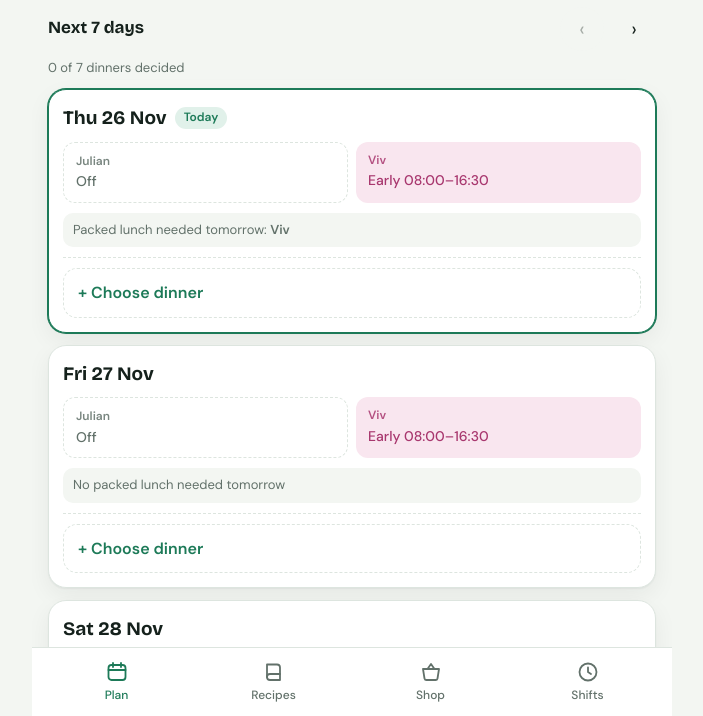
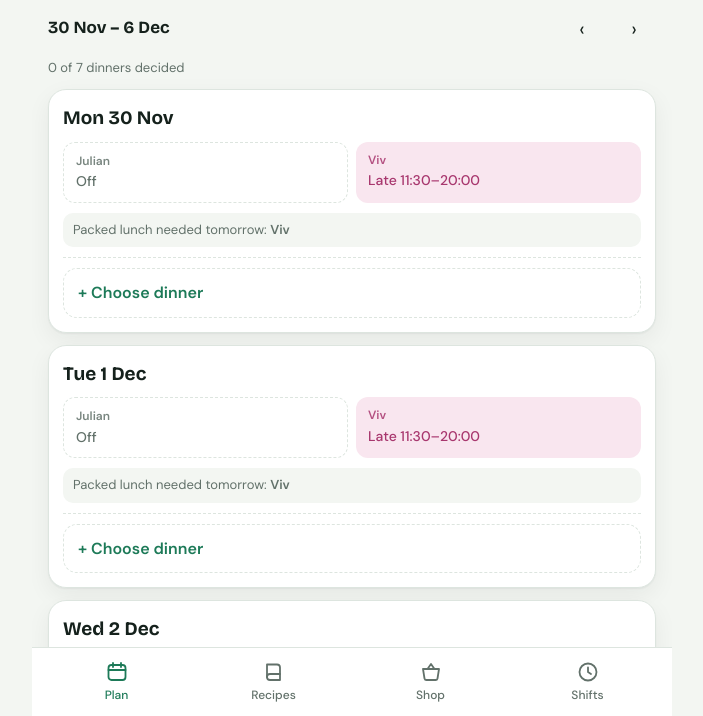
Before and after one commit to julianclassen02/kitchen-table, a plain HTML site: page index.html in a window 1280 px wide. Shown: the part 84-800 px from the top of the page, without its empty margins (288-991 px from the left). Drawn offline with nearby package versions, Linux system fonts and the light colour scheme.

Commit message:
Plan page by Monday-Sunday week, opening on Mon 30 Nov
Co-Authored-By: Claude Sonnet 5.5 <noreply@anthropic.com>
Claude-Session: https://claude.ai/code/session_01TgwaJuhUggxjErPKsQTEBL

```diff
--- a/index.html
+++ b/index.html
@@ -804,7 +804,9 @@ function vLabel(inf){
 }
 function namesOf(a){return a.map(function(x){return PN[x];}).join(' & ');}
 function recipeName(id){const r=S.recipes[id];return r?r.name:'Deleted recipe';}
-function planDates(){const t=todayISO(),a=[];for(let i=0;i<7;i++)a.push(addDays(t,S.planOff*7+i));return a;}
+function planBase(){const t=todayISO();return dowOf(t)===1?t:addDays(mondayISO(t),7);}
+function planMin(){return dowOf(todayISO())===1?0:-1;}
+function planDates(){const t=todayISO(),b=addDays(planBase(),S.planOff*7),a=[];for(let i=0;i<7;i++){const d=addDays(b,i);if(d>=t)a.push(d);}return a;}
 function horizonDates(){
   const t=todayISO(),h=S.shop.horizon;
   if(h==='all'){return Object.keys(S.plan).filter(function(d){return d>=t;}).sort();}
@@ -829,14 +831,14 @@ function saveShop(patch){
 function viewPlan(){
   const dates=planDates();
   const planned=dates.filter(function(d){const p=S.plan[d];return p&&p.kind;}).length;
-  const label=S.planOff===0?'Next 7 days':fmtShort(dates[0])+' – '+fmtShort(dates[6]);
+  const wk=addDays(planBase(),S.planOff*7),label=fmtShort(wk)+' – '+fmtShort(addDays(wk,6));
   let h='<div class="stack">';
   h+='<div class="range"><b>'+esc(label)+'</b><span class="row-actions">'
-    +'<button class="icon-btn" data-act="plan-nav" data-d="-1" aria-label="Earlier week"'+(S.planOff<=0?' disabled style="opacity:.35"':'')+'>‹</button>'
+    +'<button class="icon-btn" data-act="plan-nav" data-d="-1" aria-label="Earlier week"'+(S.planOff<=planMin()?' disabled style="opacity:.35"':'')+'>‹</button>'
     +'<button class="icon-btn" data-act="plan-nav" data-d="1" aria-label="Later week">›</button></span></div>';
-  h+='<div class="small muted" style="margin-top:-6px">'+planned+' of 7 dinners decided</div>';
+  h+='<div class="small muted" style="margin-top:-6px">'+planned+' of '+dates.length+' dinners decided</div>';
   const tk=[];
-  [dates[0],dates[6]].forEach(function(x){const sg=takeawaySuggestion(S,x,todayISO());if(sg&&dates.indexOf(sg)>=0&&tk.indexOf(sg)<0)tk.push(sg);});
+  [dates[0],dates[dates.length-1]].forEach(function(x){const sg=takeawaySuggestion(S,x,todayISO());if(sg&&dates.indexOf(sg)>=0&&tk.indexOf(sg)<0)tk.push(sg);});
   tk.forEach(function(sg){h+='<div class="small muted" style="margin-top:-6px">Takeaway night? <button style="background:none;border:0;padding:0;font:inherit;color:var(--accent);text-decoration:underline" data-act="set-dinner" data-date="'+sg+'" data-kind="takeaway">'+esc(fmtDate(sg))+'</button> looks like the busiest evening.</div>';});
   dates.forEach(function(iso){h+=dayCard(iso);});
   h+='<button class="btn soft block" data-act="tab" data-tab="shop">See the shopping list</button>';
@@ -1272,7 +1274,7 @@ function openRules(){
         h+='</div>';
       }
       if(STANDALONE)h+='<div class="sect"><h3>This device</h3><div class="small muted">Everything is saved on this device only. Copy a backup now and then, and paste it back to restore.</div><div class="row-actions"><button class="btn ghost sm" data-act="backup-copy">Copy backup</button><button class="btn ghost sm" data-act="backup-restore">Restore or add data</button>'+(SAMPLE?'<button class="btn ghost sm" data-act="forget-key">Remove API key</button>':'')+'</div></div>';
-      h+='<div class="small muted" style="text-align:center">Version 26 Nov, 19:40</div>';
+      h+='<div class="small muted" style="text-align:center">Version 26 Nov, 19:55</div>';
       return h;
     },
     foot:function(){return '<button class="btn ghost" data-act="close">Cancel</button><button class="btn" data-act="save-rules">Save rules</button>';}});
@@ -1360,7 +1362,7 @@ const ACT={
   tab:function(el){S.tab=el.dataset.tab;try{history.replaceState(null,'','#'+S.tab);}catch(e){}render(true);view.scrollTop=0;},
   close:function(el){closeSheet(el);},
   'confirm-ok':function(el){const c=ctxOf(el);closeSheet(el);if(c&&c.ok)c.ok();},
-  'plan-nav':function(el){S.planOff=Math.max(0,S.planOff+Number(el.dataset.d));render(true);view.scrollTop=0;},
+  'plan-nav':function(el){S.planOff=Math.max(planMin(),S.planOff+Number(el.dataset.d));render(true);view.scrollTop=0;},
   'shift-nav':function(el){S.shiftOff=Math.max(0,S.shiftOff+Number(el.dataset.d));render(true);view.scrollTop=0;},
   'edit-day':function(el){if(guardWrite())openDay(el.dataset.date,el.dataset.who);},
   'pick-dinner':function(el){if(guardWrite())openPicker(el.dataset.date);},
```
